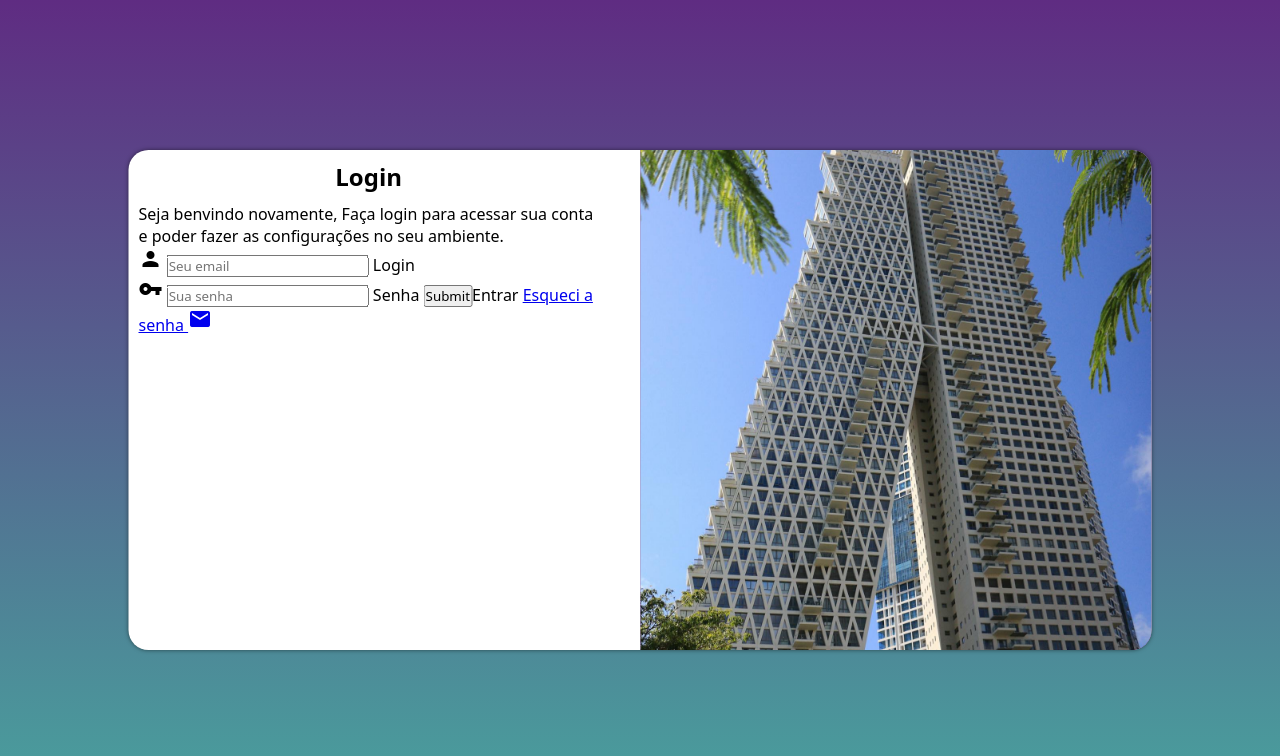
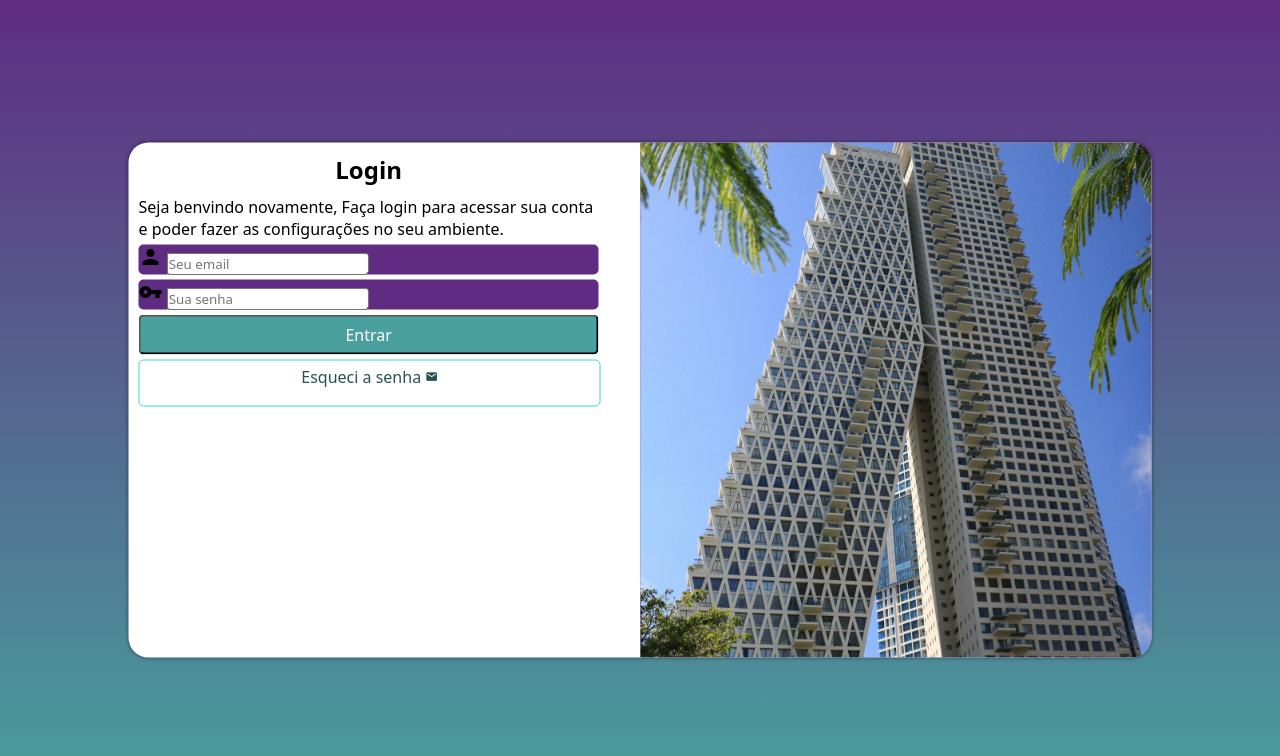
Before and after one commit to eliseuquingalo12/projecto_tela_login, a plain HTML site: page index.html in a window 1280 px wide. Drawn offline with Linux system fonts and the light colour scheme.

Commit message:
actualização

```diff
--- a/estilos/style.css
+++ b/estilos/style.css
@@ -28,7 +28,7 @@
         transform: translate(-50%, -50%);;
         background-color: white;
         width: 255px;
-        height: 500px;
+        height: 515px;
         border-radius: 20px;
         overflow: hidden;
          box-shadow: 0px 0px 4px rgba(0, 0, 0, 0.521);
@@ -57,3 +57,54 @@ div#formulario > h1{
 div#formulario > p{
     font-size: 0.8em;
 }
+
+form > div.campo{
+    background-color:  #5f2c82;
+    width: 100%;
+    height: 40%;
+    display: block;
+    border-radius: 5px;
+    margin: 5px 0px;
+}
+
+div.campo > label{
+    display: none;
+}
+
+form > input[type=submit]{
+    display: block;
+    font-size: 1em;
+    width: 100%;
+    height: 40px;
+    background-color: #49a09d ;
+    color: white;
+    border-radius: 5px;
+}
+
+form > input[type=submit]:hover{
+    background-color: #275250;
+    cursor: pointer;
+}
+
+form > a.botao{
+    display: block;
+    text-align: center;
+    font-size: 1em;
+    width: 100%;
+    height: 40px;
+    background-color:  white;
+    border: 1px solid #37d8d0;
+    border-radius: 5px;
+    text-decoration: none;
+    color:  #275250;
+    padding-top: 5px;
+    margin-top: 5px;
+}
+
+form > a.botao:hover{
+    background-color:  #37d8d0;
+}
+
+form > a.botao > i{
+   font-size: .8em;
+}
--- a/index.html
+++ b/index.html
@@ -17,19 +17,21 @@
                 <h1>Login</h1>
                 <p>Seja benvindo novamente, Faça login para acessar sua conta e poder fazer as configurações no seu ambiente.</p>
                 <form action="login.php" method="post" autocomplete="on">
+
                     <div class="campo">
                     <i class="material-icons">person</i>
                     <input type="email" name="login" id="ilogin" placeholder="Seu email" required autocomplete="email" maxlength="30">
                     <label for="ilogin">Login</label>
                     </div>
+
                     <div class="campo">
                        <i class="material-icons">vpn_key</i>
                         <input type="password" name="senha" id="isenha" placeholder="Sua senha" required autocomplete="current-password" minlength="8" maxlength="15"> <label for="isenha">Senha</label>
-                        <input type="submit">Entrar
-                        <a href="#">Esqueci a senha
+                    </div>
+                     <input type="submit" value="Entrar">
+                        <a class="botao" href="#">Esqueci a senha
                             <i class="material-icons">mail</i>
                         </a>
-                    </div>
                 </form>
              </div>
         </section>
```
